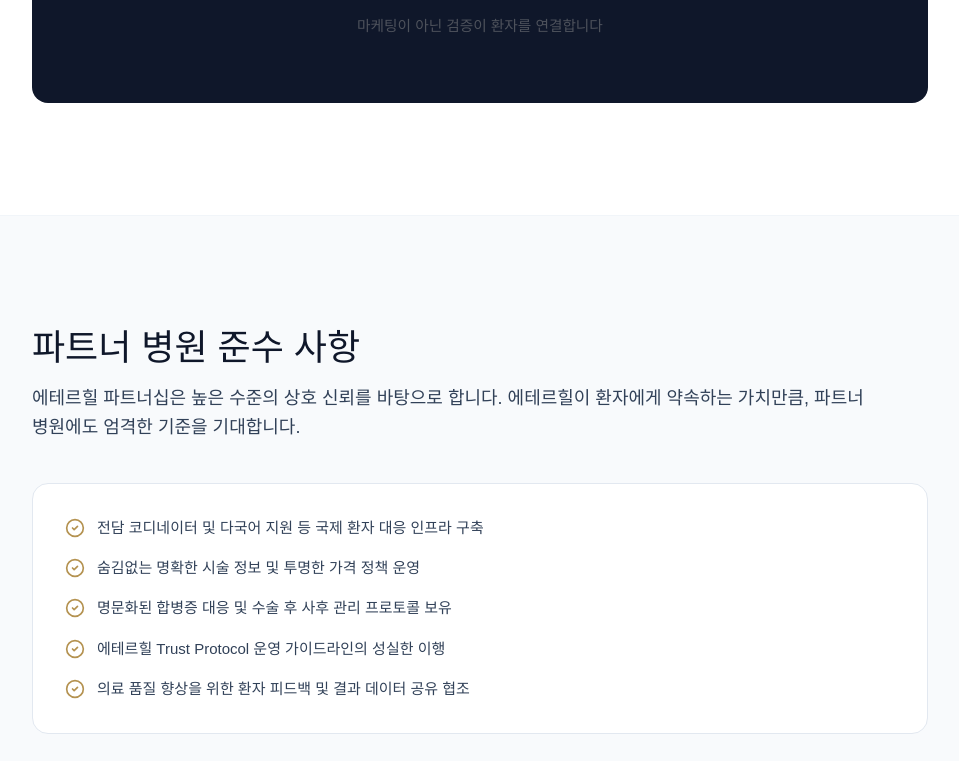
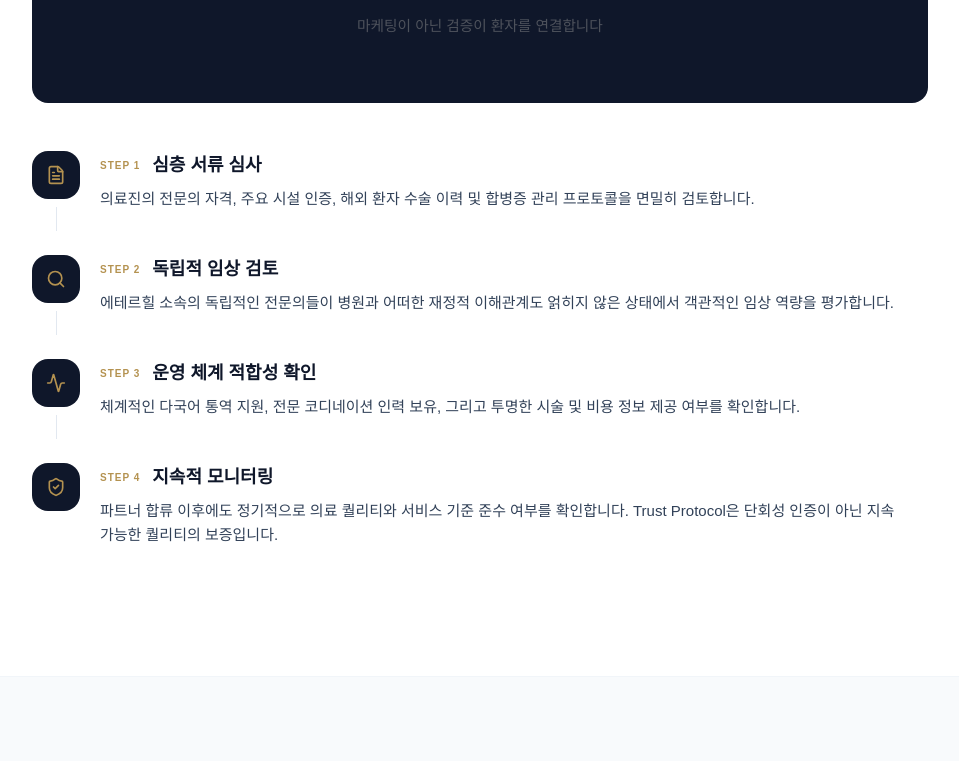
Before and after one commit to aetherheal/aetherheal-landing, a Next.js app: page /ko/for-partners in a window 1280 px wide. Shown: the part 6428-7189 px from the top of the page, without its empty margins (160-1119 px from the left). Built offline with nearby package versions, Linux system fonts and the light colour scheme; a web font is replaced by a local one.

Commit message:
Combine funnel diagram with step-by-step text in Trust Process section
Show visual funnel first for instant comprehension, then retain the
detailed STEP 1-4 text below for specifics on each verification stage.

Made-with: Cursor

```diff
--- a/src/app/[locale]/for-partners/page.tsx
+++ b/src/app/[locale]/for-partners/page.tsx
@@ -1,6 +1,6 @@
 import type { Metadata } from "next"
 import Link from "next/link"
-import { Building2, CheckCircle2, Users, ShieldCheck, Activity, Handshake, Monitor, UserCheck, Globe, Bot, Car, Workflow } from "lucide-react"
+import { Building2, CheckCircle2, Users, ShieldCheck, FileText, Search, Activity, Handshake, Monitor, UserCheck, Globe, Bot, Car, Workflow } from "lucide-react"
 import { type Locale } from "@/i18n/config"
 import { getDictionary } from "@/i18n/get-dictionary"
 import { HeroSection, PageSection, ComparisonTable, IconCardGrid, CTASection, ArchitectureDiagram, PatientFunnelDiagram } from "@/components/landing"
@@ -116,8 +116,34 @@ export default async function ForPartnersPage({ params }: { params: Promise<{ lo
           <h2 className="font-serif text-3xl sm:text-4xl text-brand-navy mb-4 break-keep">{t.trustProcess.title}</h2>
           <p className="text-lg text-slate-700 mb-12 leading-relaxed break-keep">{t.trustProcess.intro}</p>
 
-          <div className="rounded-2xl bg-brand-navy p-6 sm:p-8">
+          {/* Visual funnel diagram */}
+          <div className="rounded-2xl bg-brand-navy p-6 sm:p-8 mb-12">
             <PatientFunnelDiagram />
+          </div>
+
+          {/* Step-by-step detail */}
+          <div className="space-y-6">
+            {t.trustProcess.steps.map((step: { title: string; description: string }, i: number) => {
+              const stepIcons = [FileText, Search, Activity, ShieldCheck]
+              const Icon = stepIcons[i % stepIcons.length]
+              return (
+                <div key={step.title} className="flex gap-5 items-start">
+                  <div className="flex flex-col items-center">
+                    <div className="w-12 h-12 rounded-2xl bg-brand-navy flex items-center justify-center shrink-0">
+                      <Icon className="w-5 h-5 text-brand-gold" />
+                    </div>
+                    {i < t.trustProcess.steps.length - 1 && <div className="w-px h-6 bg-slate-200 mt-2" />}
+                  </div>
+                  <div className="pb-4">
+                    <div className="flex items-center gap-3 mb-2">
+                      <span className="text-[10px] font-bold text-brand-gold uppercase tracking-widest">STEP {i + 1}</span>
+                      <h3 className="font-serif text-lg text-brand-navy font-semibold break-keep">{step.title}</h3>
+                    </div>
+                    <p className="text-[15px] text-slate-700 leading-relaxed break-keep">{step.description}</p>
+                  </div>
+                </div>
+              )
+            })}
           </div>
         </div>
       </PageSection>
```
